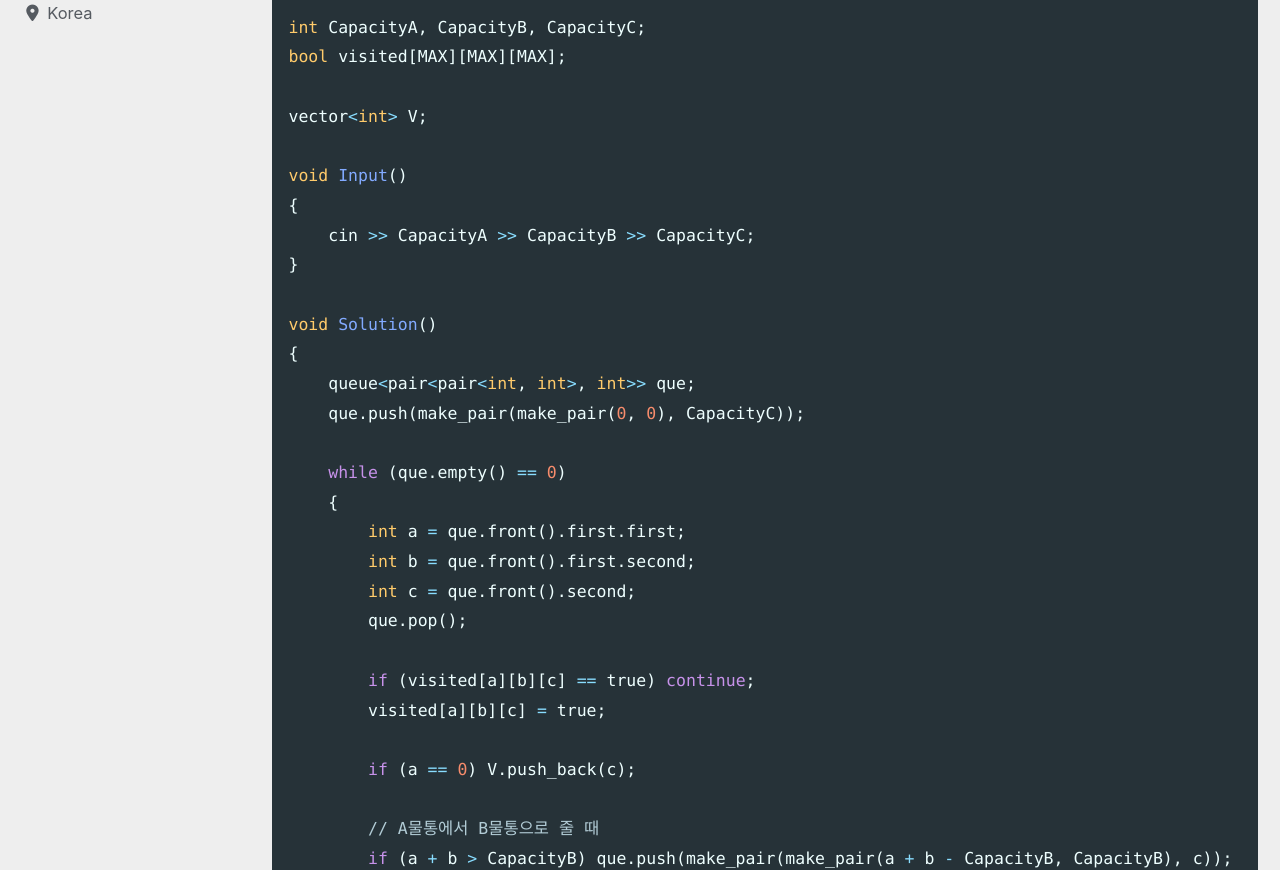
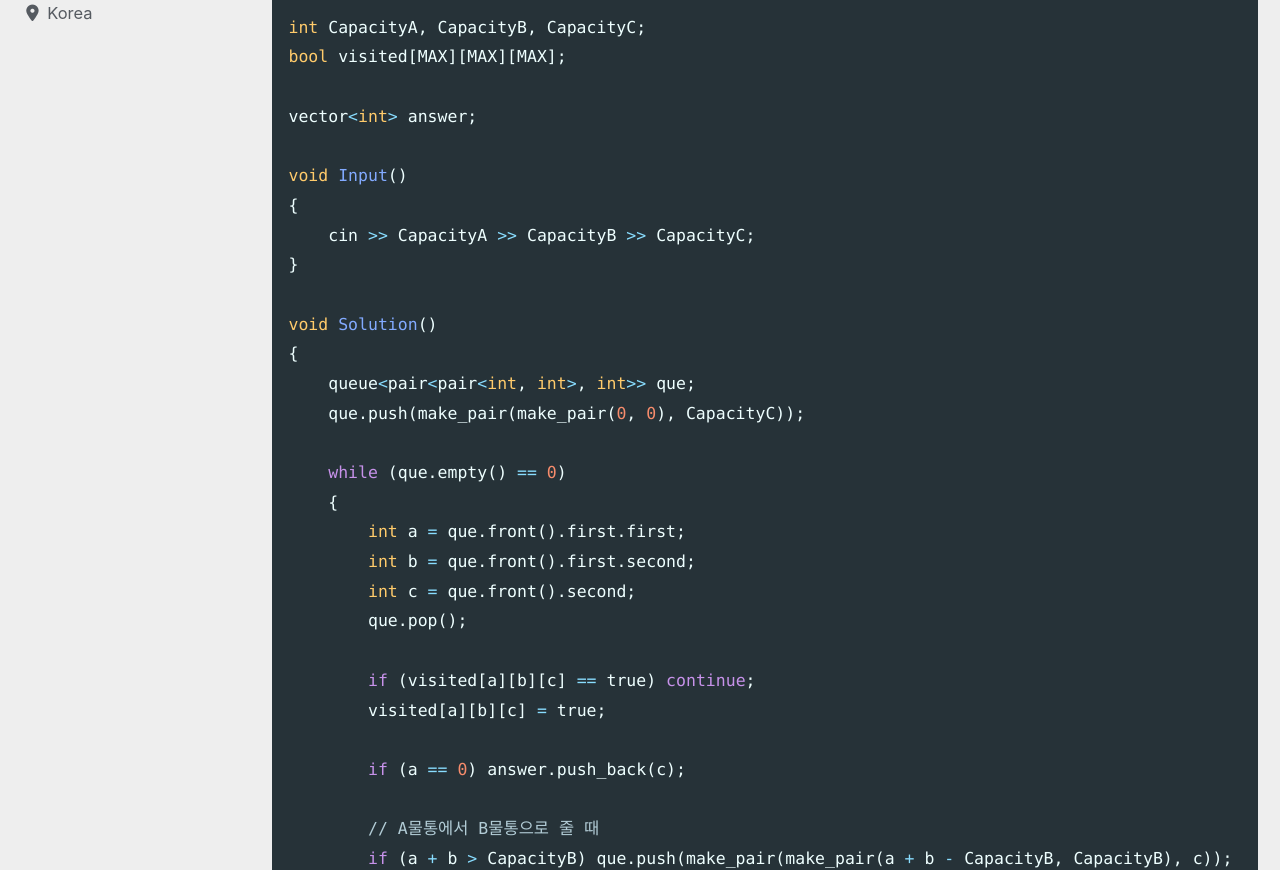
Before and after one commit to devMyeong/devMyeong.github.io, a Jekyll site: the page built from _posts/codingTest/2022-09-25-백준.md, in a window 1280 px wide and 1400 px high, scrolled down 20799 px. Shown: the part 153-1023 px from the top of the window. Built offline with Jekyll 4.4.1, drawn with Linux system fonts in a browser that asks for light colours; cached includes are drawn as plain includes; nearby versions of some CDN libraries; some web fonts are replaced; comment, search, counter and statistics services are not loaded; some of the changed text lies outside the part shown.

Commit message:
Chore : 백준 코드 수정

```diff
--- a/_posts/codingTest/2022-09-25-백준.md
+++ b/_posts/codingTest/2022-09-25-백준.md
@@ -656,7 +656,7 @@ using namespace std;
 int CapacityA, CapacityB, CapacityC;
 bool visited[MAX][MAX][MAX];
 
-vector<int> V;
+vector<int> answer;
 
 void Input()
 {
@@ -678,7 +678,7 @@ void Solution()
         if (visited[a][b][c] == true) continue;
         visited[a][b][c] = true;
 
-        if (a == 0) V.push_back(c);
+        if (a == 0) answer.push_back(c);
 
         // A물통에서 B물통으로 줄 때
         if (a + b > CapacityB) que.push(make_pair(make_pair(a + b - CapacityB, CapacityB), c));
@@ -705,10 +705,10 @@ void Solution()
         else que.push(make_pair(make_pair(a, b + c), 0));
     }
 
-    sort(V.begin(), V.end());
-    for (int i = 0; i < V.size(); i++)
+    sort(answer.begin(), answer.end());
+    for (int i = 0; i < answer.size(); i++)
     {
-        cout << V[i] << " ";
+        cout << answer[i] << " ";
     }
     cout << endl;
 }
```
